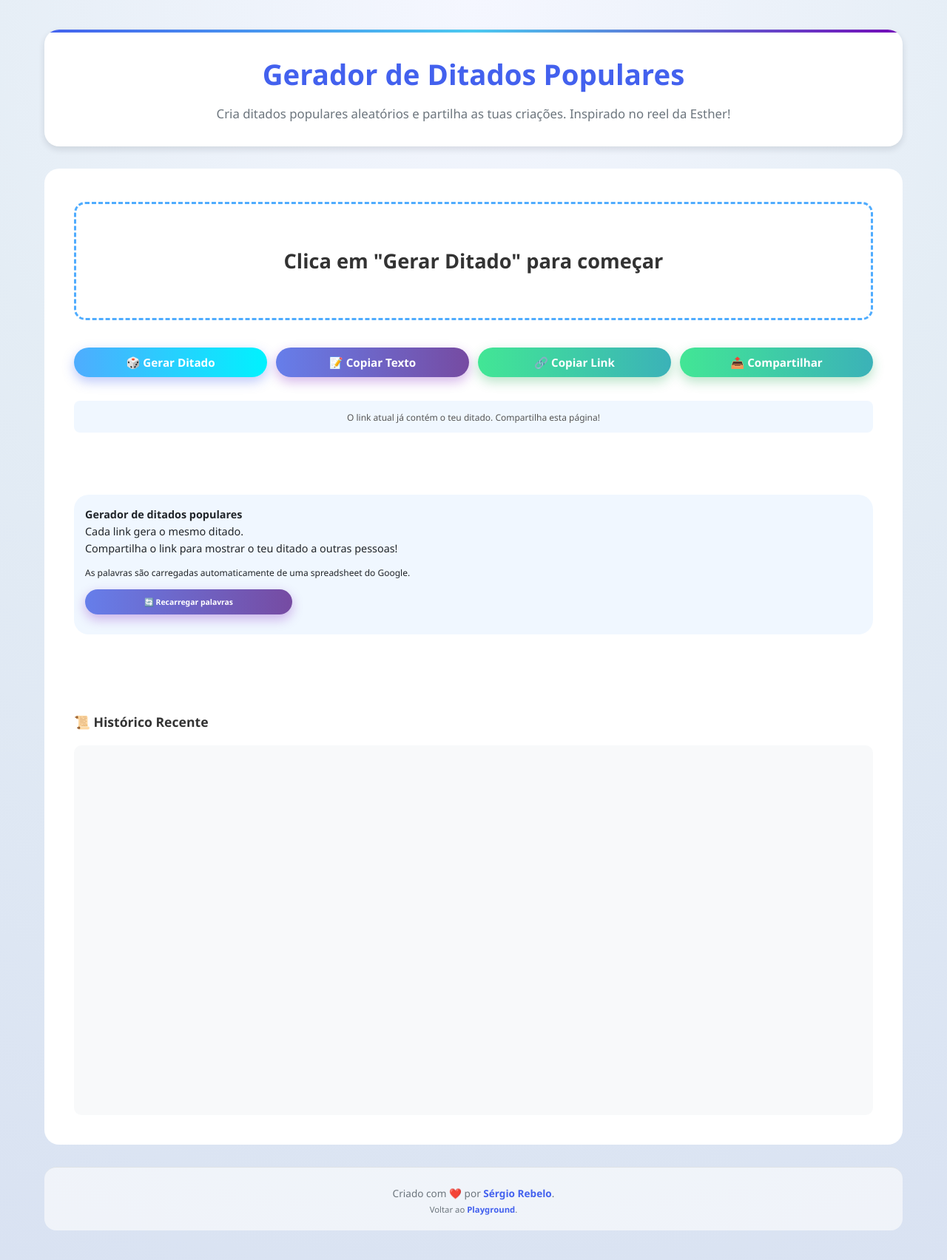
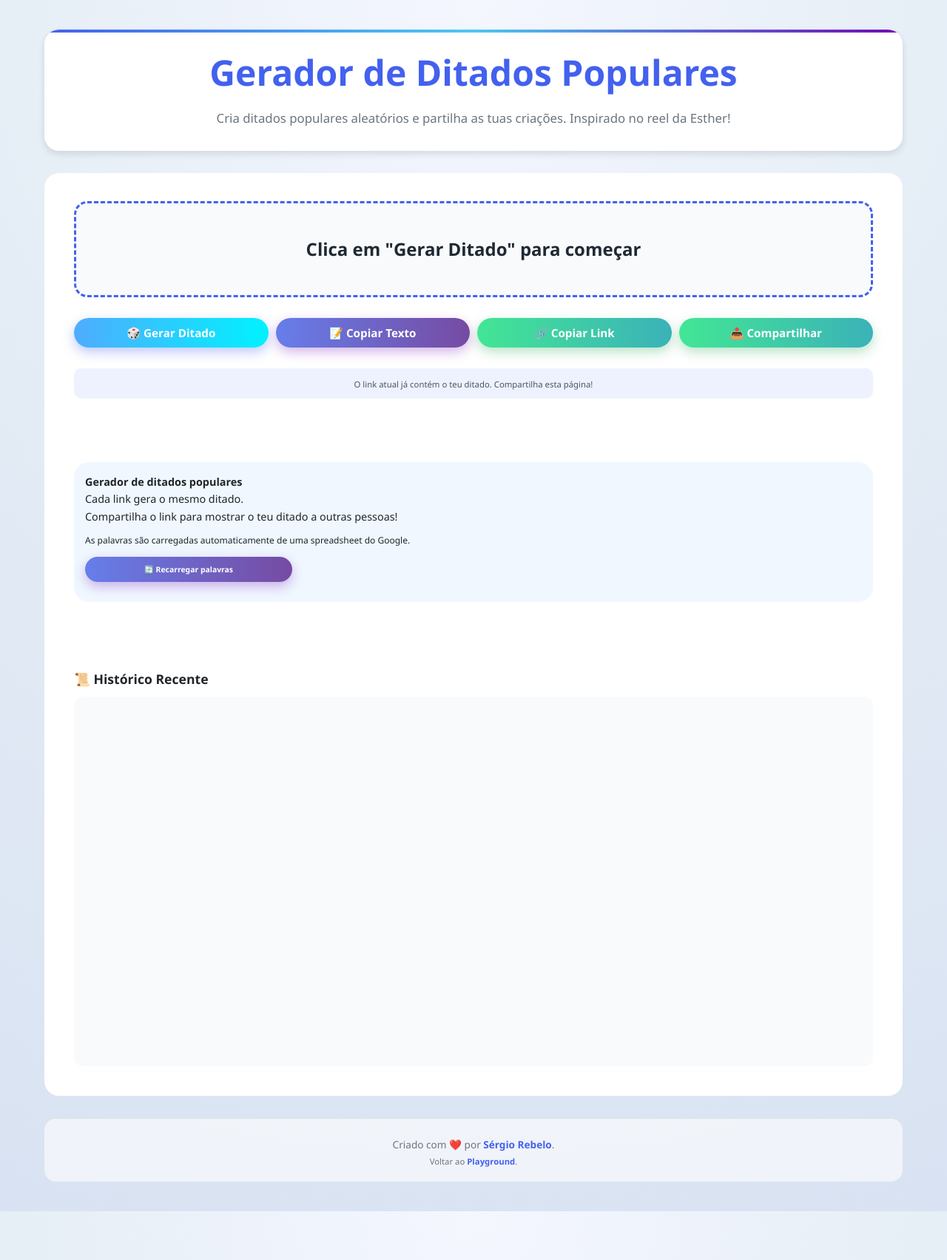
Before and after one commit to sergiorebelo/playground, a Jekyll site: the page built from minisites/gerador-ditados/gerador.html, in a window 1280 px wide. Shown: the whole page at 74% size. Built offline with Jekyll 4.4.1, drawn with Linux system fonts in a browser that asks for light colours; after the commit the page ends 1638 px from its top, so only the background shows below that.

Commit message:
Refactor CSS styles for improved clarity and consistency; update HTML structure for better semantic alignment

```diff
--- a/assets/css/base.css
+++ b/assets/css/base.css
@@ -1,5 +1,5 @@
 /* ===========================
-   Design system comum
+  Common Design System
    =========================== */
 
 :root {
@@ -25,8 +25,7 @@
     margin: 0;
     padding: 0;
     box-sizing: border-box;
-    font-family: system-ui, -apple-system, BlinkMacSystemFont, "Segoe UI",
-        Tahoma, Geneva, Verdana, sans-serif;
+    font-family: "Segoe UI", Tahoma, Geneva, Verdana, sans-serif, system-ui, -apple-system, BlinkMacSystemFont;
 }
 
 body {
@@ -36,7 +35,7 @@ body {
     min-height: 100vh;
 }
 
-/* Wrapper genérico para páginas single tool e playground */
+/* Generic wrapper for Single Page Tools */
 
 .container {
     max-width: 1200px;
@@ -45,7 +44,7 @@ body {
 }
 
 /* ===========================
-   Header comum
+   Common Header
    =========================== */
 
 header,
@@ -53,7 +52,7 @@ header,
     text-align: center;
     background: white;
     border-radius: var(--radius-xl);
-    padding: 30px 24px;
+    padding: 20px 24px 30px;
     box-shadow: var(--shadow-soft);
     margin-bottom: 30px;
     position: relative;
@@ -72,7 +71,7 @@ header::before,
 header h1,
 .header h1 {
     color: var(--primary);
-    font-size: 2.4rem;
+    font-size: 3rem;
     font-weight: 800;
     margin-bottom: 10px;
 }
@@ -80,19 +79,6 @@ header h1,
 .subtitle {
     color: var(--gray);
     font-size: 1.05rem;
-
-}
-
-/* header extra para playground */
-
-.playground-hero {
-    text-align: center;
-    padding-top: 20px;
-    padding-bottom: 10px;
-}
-
-.playground-hero h1 {
-    font-size: 3rem;
 }
 
 .tagline {
@@ -101,23 +87,21 @@ header h1,
     -webkit-background-clip: text;
     -webkit-text-fill-color: transparent;
     font-weight: 600;
-    font-size: 1.1rem;
+    font-size: 1.1rem
 }
 
 /* ===========================
-   Cartões e painéis
+   Cards and pannels
    =========================== */
 
-.tool-card,
-.config-panel,
-.result-panel,
-.content {
+.card,
+.panel {
     background: white;
     border-radius: var(--radius-lg);
     box-shadow: var(--shadow-soft);
 }
 
-/* Playground cards */
+/* Grid */
 
 .tools-grid {
     display: grid;
@@ -126,14 +110,14 @@ header h1,
     margin-top: 30px;
 }
 
-.tool-card {
+.panel {
     display: flex;
     flex-direction: column;
     overflow: hidden;
     transition: transform 0.25s ease, box-shadow 0.25s ease;
 }
 
-.tool-card:hover {
+.card:hover {
     transform: translateY(-6px);
     box-shadow: 0 12px 28px rgba(15, 23, 42, 0.22);
 }
@@ -181,7 +165,7 @@ header h1,
     display: flex;
     align-items: flex-start;
     gap: 8px;
-    padding: 4px 0;
+    padding: 4px 0px;
     font-size: 0.92rem;
     color: var(--gray);
 }
@@ -217,7 +201,10 @@ header h1,
     font-weight: 700;
 }
 
-/* Badges de idioma (PT / EN) */
+/* =======================
+    Language Badges (PT / EN)
+    ====================  */
+
 .lang-badge {
     display: inline-flex;
     align-items: center;
@@ -250,8 +237,11 @@ header h1,
     border: 1px solid rgba(29, 78, 216, 0.25);
 }
 
-/* Meta text (descrição pequena por baixo do card-title) */
-.card-meta {
+ /* ===========================
+    Meta text (info area)
+    ======================= */
+
+.info-area {
     background: rgba(129, 171, 240, 0.12);
     margin-top: 4px;
     font-size: 0.78rem;
@@ -260,265 +250,6 @@ header h1,
     padding-left: 1rem;
     padding-top: 8px;
     padding-bottom: 8px;
-}
-
-/* ===========================
-   Layout de duas colunas (ATS)
-   =========================== */
-
-.app-container {
-    display: flex;
-    flex-wrap: wrap;
-    gap: 24px;
-}
-
-.config-panel,
-.result-panel {
-    padding: 22px 24px 24px;
-    min-width: 320px;
-}
-
-.config-panel {
-    flex: 1;
-}
-
-.result-panel {
-    flex: 1;
-    display: flex;
-    flex-direction: column;
-}
-
-/* Forms e controlos */
-
-.control-group {
-    margin-bottom: 20px;
-}
-
-label {
-    display: block;
-    margin-bottom: 6px;
-    font-weight: 600;
-    color: var(--dark);
-    font-size: 0.92rem;
-}
-
-input[type="text"],
-select,
-textarea {
-    width: 100%;
-    padding: 10px 12px;
-    border-radius: 10px;
-    border: 1px solid var(--border);
-    font-size: 0.95rem;
-    transition: border 0.2s ease, box-shadow 0.2s ease, background 0.2s ease;
-    background: #f8fafc;
-}
-
-input[type="text"]:focus,
-select:focus,
-textarea:focus {
-    outline: none;
-    border-color: var(--primary);
-    box-shadow: 0 0 0 2px rgba(67, 97, 238, 0.25);
-    background: white;
-}
-
-.checkbox-section {
-    margin-top: 10px;
-}
-
-.checkbox-section h3 {
-    font-size: 1rem;
-    margin-bottom: 8px;
-    color: var(--primary);
-}
-
-.checkbox-grid {
-    display: grid;
-    grid-template-columns: repeat(auto-fill, minmax(220px, 1fr));
-    gap: 8px;
-    max-height: 260px;
-    overflow-y: auto;
-    padding: 8px;
-    border: 1px solid var(--border);
-    border-radius: 10px;
-    background: #f8fafc;
-}
-
-.checkbox-item {
-    display: flex;
-    align-items: center;
-    gap: 8px;
-    padding: 6px 8px;
-    border-radius: 8px;
-    transition: background 0.15s ease;
-}
-
-.checkbox-item:hover {
-    background: rgba(67, 97, 238, 0.05);
-}
-
-.checkbox-item input {
-    transform: scale(1.15);
-}
-
-.checkbox-item label {
-    margin: 0;
-    font-weight: 400;
-}
-
-.select-all {
-    display: flex;
-    justify-content: flex-end;
-    gap: 8px;
-    margin-bottom: 6px;
-}
-
-.select-all button {
-    background: transparent;
-    border: none;
-    color: var(--primary);
-    font-size: 0.85rem;
-    text-decoration: underline;
-    cursor: pointer;
-    padding: 0;
-}
-
-/* Query result */
-
-.query-result {
-    margin-top: 10px;
-    flex: 1;
-}
-
-textarea#generated-query {
-    height: 230px;
-    font-family: ui-monospace, SFMono-Regular, Menlo, Monaco, Consolas,
-        "Liberation Mono", "Courier New", monospace;
-    font-size: 0.85rem;
-    background: #f8fafc;
-}
-
-.query-stats {
-    display: flex;
-    justify-content: space-between;
-    margin-top: 8px;
-    font-size: 0.82rem;
-    color: var(--gray);
-}
-
-.preview {
-    margin-top: 18px;
-    padding: 12px 14px;
-    border-radius: 10px;
-    background: #e9f0ff;
-    font-size: 0.9rem;
-}
-
-.preview h3 {
-    margin-bottom: 6px;
-    color: var(--primary);
-}
-
-/* ===========================
-   Gerador de Ditados
-   =========================== */
-
-.content {
-    padding: 22px 24px 26px;
-}
-
-.generator {
-    text-align: center;
-    margin-bottom: 22px;
-    width: 100%
-}
-
-.ditado-display {
-    background: #f8fafc;
-    border: 3px dashed var(--primary);
-    border-radius: 18px;
-    padding: 26px 20px;
-    margin: 18px 0 10px;
-    font-size: 1.5rem;
-    color: #1f2933;
-    font-weight: 700;
-    min-height: 130px;
-    display: flex;
-    align-items: center;
-    justify-content: center;
-    line-height: 1.4;
-    word-break: break-word;
-}
-
-.status-message {
-    margin-top: 8px;
-    padding: 8px 10px;
-    border-radius: 10px;
-    font-size: 0.9rem;
-    display: none;
-}
-
-.share-buttons,
-.controls {
-    display: flex;
-    flex-wrap: wrap;
-    gap: 10px;
-    justify-content: center;
-    margin: 16px 0;
-}
-
-/* URL info */
-
-.url-info {
-    text-align: center;
-    margin-top: 8px;
-    padding: 10px 12px;
-    background: #eef2ff;
-    border-radius: 10px;
-    font-size: 0.85rem;
-    color: #4b5563;
-}
-
-/* Historic */
-
-.history {
-    margin-top: 26px;
-}
-
-.history h2 {
-    font-size: 1.1rem;
-    margin-bottom: 10px;
-    color: var(--dark);
-    display: flex;
-    align-items: center;
-    gap: 6px;
-}
-
-.history-list {
-    max-height: 210px;
-    overflow-y: auto;
-    padding: 8px;
-    border-radius: 12px;
-    background: #f8fafc;
-}
-
-.history-item {
-    background: white;
-    border-radius: 10px;
-    padding: 10px 12px;
-    margin-bottom: 8px;
-    border-left: 4px solid var(--secondary);
-    display: flex;
-    justify-content: space-between;
-    align-items: center;
-    gap: 12px;
-}
-
-.history-meta {
-    margin-top: 4px;
-    font-size: 0.78rem;
-    color: var(--gray);
 }
 
 /* ===========================
@@ -541,7 +272,6 @@ button,
     align-items: center;
     justify-content: center;
     gap: 6px;
-
 }
 
 .share-buttons .btn {
@@ -610,20 +340,6 @@ button:active,
 }
 
 /* ===========================
-   Utils
-   =========================== */
-
-.hidden {
-    display: none;
-}
-
-.location-hint {
-    font-size: 0.82rem;
-    color: var(--gray);
-    margin-top: 4px;
-}
-
-/* ===========================
    Responsive design
    =========================== */
 
--- a/minisites/gerador-ditados/gerador.css
+++ b/minisites/gerador-ditados/gerador.css
@@ -203,4 +203,286 @@ body {
         padding: 10px;
 
     }
+
+    .share-buttons .btn,
+    .controls .btn {
+        width: 100%;
+        max-width: 280px;
+    }
 }
+
+/* ===========================
+   Gerador de Ditados
+   =========================== */
+
+.content {
+    padding: 22px 24px 26px;
+}
+
+.generator {
+    text-align: center;
+    margin-bottom: 22px;
+    width: 100%
+}
+
+.ditado-display {
+    background: #f8fafc;
+    border: 3px dashed var(--primary);
+    border-radius: 18px;
+    padding: 26px 20px;
+    margin: 18px 0 10px;
+    font-size: 1.5rem;
+    color: #1f2933;
+    font-weight: 700;
+    min-height: 130px;
+    display: flex;
+    align-items: center;
+    justify-content: center;
+    line-height: 1.4;
+    word-break: break-word;
+}
+
+.status-message {
+    margin-top: 8px;
+    padding: 8px 10px;
+    border-radius: 10px;
+    font-size: 0.9rem;
+    display: none;
+}
+
+.share-buttons,
+.controls {
+    display: flex;
+    flex-wrap: wrap;
+    gap: 10px;
+    justify-content: center;
+    margin: 16px 0;
+}
+
+/* URL info */
+
+.url-info {
+    text-align: center;
+    margin-top: 8px;
+    padding: 10px 12px;
+    background: #eef2ff;
+    border-radius: 10px;
+    font-size: 0.85rem;
+    color: #4b5563;
+}
+
+/* Historic */
+
+.history {
+    margin-top: 26px;
+}
+
+.history h2 {
+    font-size: 1.1rem;
+    margin-bottom: 10px;
+    color: var(--dark);
+    display: flex;
+    align-items: center;
+    gap: 6px;
+}
+
+.history-list {
+    max-height: 210px;
+    overflow-y: auto;
+    padding: 8px;
+    border-radius: 12px;
+    background: #f8fafc;
+}
+
+.history-item {
+    background: white;
+    border-radius: 10px;
+    padding: 10px 12px;
+    margin-bottom: 8px;
+    border-left: 4px solid var(--secondary);
+    display: flex;
+    justify-content: space-between;
+    align-items: center;
+    gap: 12px;
+}
+
+.history-meta {
+    margin-top: 4px;
+    font-size: 0.78rem;
+    color: var(--gray);
+}
+
+
+/* ===========================
+   Layout de duas colunas (ATS)
+   =========================== */
+
+.app-container {
+    display: flex;
+    flex-wrap: wrap;
+    gap: 24px;
+}
+
+.config-panel,
+.result-panel {
+    padding: 22px 24px 24px;
+    min-width: 320px;
+}
+
+.config-panel {
+    flex: 1;
+}
+
+.result-panel {
+    flex: 1;
+    display: flex;
+    flex-direction: column;
+}
+
+/* Forms e controlos */
+
+.control-group {
+    margin-bottom: 20px;
+}
+
+label {
+    display: block;
+    margin-bottom: 6px;
+    font-weight: 600;
+    color: var(--dark);
+    font-size: 0.92rem;
+}
+
+input[type="text"],
+select,
+textarea {
+    width: 100%;
+    padding: 10px 12px;
+    border-radius: 10px;
+    border: 1px solid var(--border);
+    font-size: 0.95rem;
+    transition: border 0.2s ease, box-shadow 0.2s ease, background 0.2s ease;
+    background: #f8fafc;
+}
+
+input[type="text"]:focus,
+select:focus,
+textarea:focus {
+    outline: none;
+    border-color: var(--primary);
+    box-shadow: 0 0 0 2px rgba(67, 97, 238, 0.25);
+    background: white;
+}
+
+.checkbox-section {
+    margin-top: 10px;
+}
+
+.checkbox-section h3 {
+    font-size: 1rem;
+    margin-bottom: 8px;
+    color: var(--primary);
+}
+
+.checkbox-grid {
+    display: grid;
+    grid-template-columns: repeat(auto-fill, minmax(220px, 1fr));
+    gap: 8px;
+    max-height: 260px;
+    overflow-y: auto;
+    padding: 8px;
+    border: 1px solid var(--border);
+    border-radius: 10px;
+    background: #f8fafc;
+}
+
+.checkbox-item {
+    display: flex;
+    align-items: center;
+    gap: 8px;
+    padding: 6px 8px;
+    border-radius: 8px;
+    transition: background 0.15s ease;
+}
+
+.checkbox-item:hover {
+    background: rgba(67, 97, 238, 0.05);
+}
+
+.checkbox-item input {
+    transform: scale(1.15);
+}
+
+.checkbox-item label {
+    margin: 0;
+    font-weight: 400;
+}
+
+.select-all {
+    display: flex;
+    justify-content: flex-end;
+    gap: 8px;
+    margin-bottom: 6px;
+}
+
+.select-all button {
+    background: transparent;
+    border: none;
+    color: var(--primary);
+    font-size: 0.85rem;
+    text-decoration: underline;
+    cursor: pointer;
+    padding: 0;
+}
+
+/* Query result */
+
+.query-result {
+    margin-top: 10px;
+    flex: 1;
+}
+
+textarea#generated-query {
+    height: 230px;
+    font-family: ui-monospace, SFMono-Regular, Menlo, Monaco, Consolas,
+        "Liberation Mono", "Courier New", monospace;
+    font-size: 0.85rem;
+    background: #f8fafc;
+}
+
+.query-stats {
+    display: flex;
+    justify-content: space-between;
+    margin-top: 8px;
+    font-size: 0.82rem;
+    color: var(--gray);
+}
+
+.preview {
+    margin-top: 18px;
+    padding: 12px 14px;
+    border-radius: 10px;
+    background: #e9f0ff;
+    font-size: 0.9rem;
+}
+
+.preview h3 {
+    margin-bottom: 6px;
+    color: var(--primary);
+}
+
+
+
+/* ===========================
+   Utils
+   =========================== */
+
+.hidden {
+    display: none;
+}
+
+.location-hint {
+    font-size: 0.82rem;
+    color: var(--gray);
+    margin-top: 4px;
+}
```
Also changed, not shown: index.html (+16 -19 lines).
